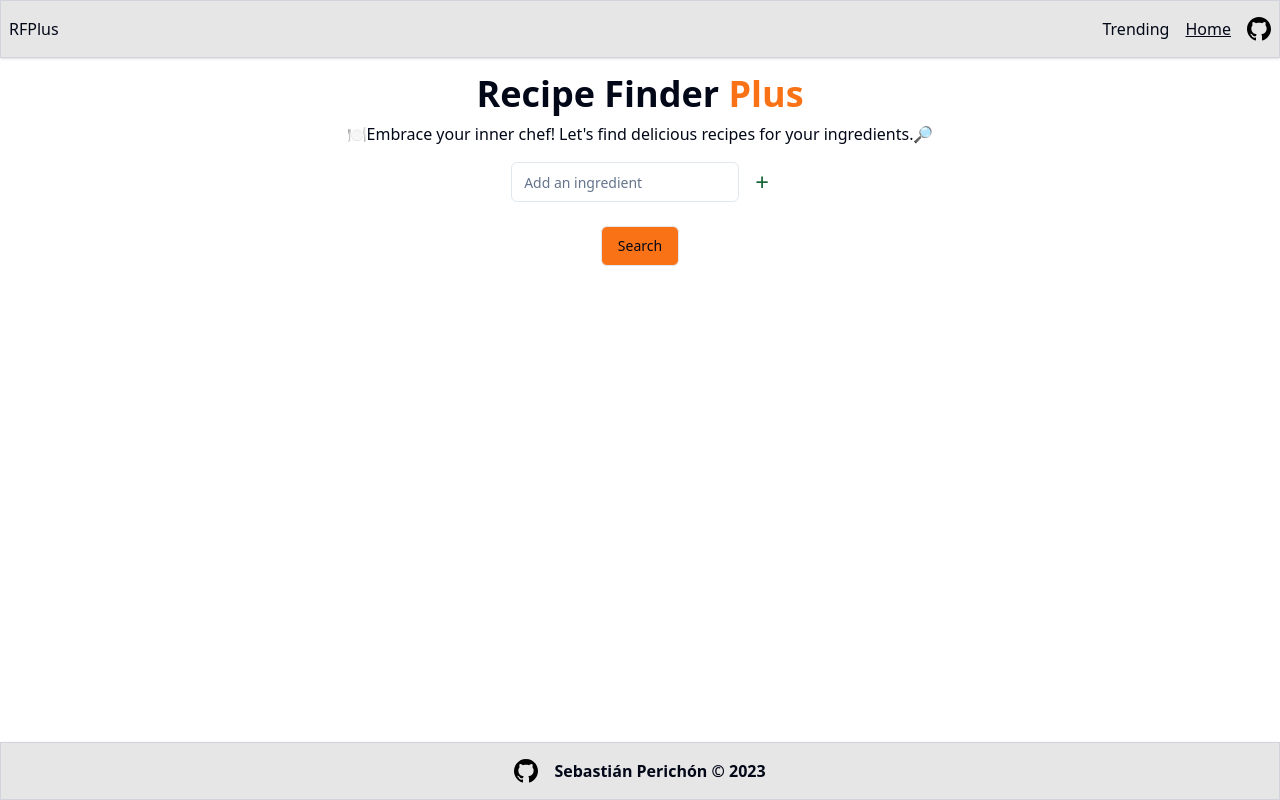
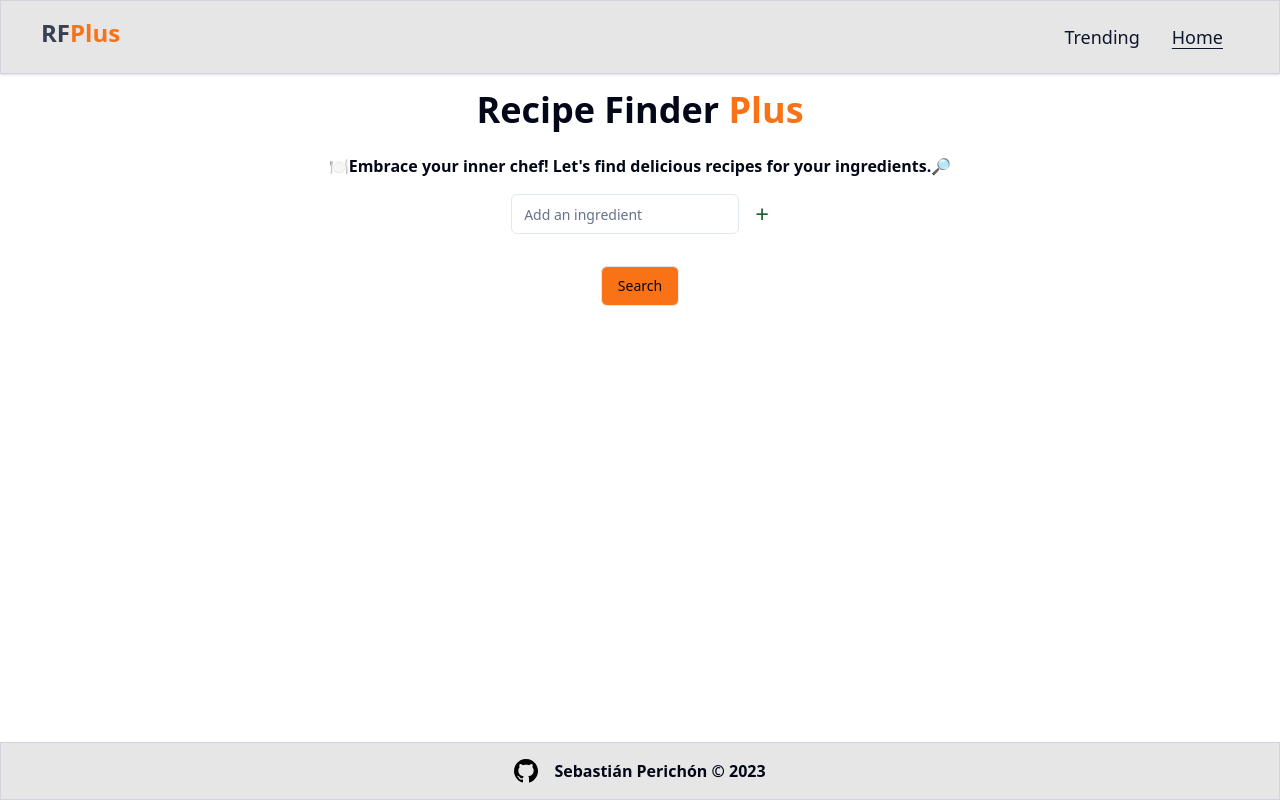
Before and after one commit to modestsp/RecipeFinderPlusClient, a React (Vite) app: page / in a window 1280 px wide. Built offline with nearby package versions, Linux system fonts and the light colour scheme.

Commit message:
added styles

```diff
--- a/src/App.tsx
+++ b/src/App.tsx
@@ -61,10 +61,10 @@ function App() {
   return (
     <div className="flex p-4 flex-col items-center ">
       <h1 className="lg:text-4xl text-3xl font-bold mb-2">
-        Recipe Finder <span className="text-orange-500">Plus</span>
+        Recipe Finder <span className=" text-orange-500">Plus</span>
       </h1>
       {/* <h3>Welcome to the recipe finder</h3> */}
-      <p>
+      <p className="text-base font-semibold mt-4">
         🍽️Embrace your inner chef! Let's find delicious recipes for your
         ingredients.🔎
       </p>
@@ -89,7 +89,7 @@ function App() {
           +
         </button>
       </div>
-      <ul className="flex gap-4 mt-4 mb-2">
+      <ul className="flex gap-4 mt-4 mb-4">
         {params.map((param, index) => {
           return (
             <li
@@ -110,7 +110,7 @@ function App() {
       <Button onClick={handleSubmit} variant="search">
         Search
       </Button>
-      <div className="mt-4">
+      <div className="mt-4 lg:flex">
         {errorMsg && <p>{errorMsg}</p>}
         {recipes.map((recipe) => {
           return <RecipeCard recipe={recipe} key={recipe.id} />;
--- a/src/components/Layout/Footer.tsx
+++ b/src/components/Layout/Footer.tsx
@@ -4,7 +4,7 @@ import { Link } from "react-router-dom";
 const Footer = () => {
   return (
     <footer className="flex gap-4 font-semibold mt-auto shadow justify-center items-center p-4 border bg-[#e6e6e6]  border-gray-300 ">
-      <Link to="https://github.com/modestsp">
+      <Link to="https://github.com/modestsp/RecipeFinderPlusClient">
         <img src={githubIcon} alt="github" />
       </Link>
       <span>Sebastián Perichón © 2023</span>
--- a/src/components/Layout/Header.tsx
+++ b/src/components/Layout/Header.tsx
@@ -1,6 +1,12 @@
 import { Link, useLocation } from "react-router-dom";
 import githubIcon from "../../assets/githubIcon.svg";
 import { useEffect, useState } from "react";
+import {
+  HoverCard,
+  HoverCardContent,
+  HoverCardTrigger,
+} from "../ui/hover-card";
+import { Button } from "../ui/button";
 
 const Header = () => {
   const [tabSelected, setTabSelected] = useState<string | null>(null);
@@ -14,15 +20,26 @@ const Header = () => {
   });
   console.log(location.pathname);
   return (
-    <header className="flex justify-between shadow bg-[#e6e6e6]  align-middle py-4 px-2 border border-gray-300">
-      <p>
-        RF<span>Plus</span>
+    <header className="flex justify-between shadow bg-[#e6e6e6]  align-middle py-4 px-4 lg:px-10 border border-gray-300">
+      <p className="text-2xl font-bold text-gray-700">
+        RF<span className=" text-orange-500 font-">Plus</span>
       </p>
-      <ul className="flex gap-4">
+      <ul className="flex ">
         <li>
-          <Link to={"/trending"}>Trending</Link>
+          {" "}
+          <Button className="sm:text-base lg:text-lg" variant="link">
+            <Link
+              style={{
+                textDecoration: tabSelected === "Trending" ? "underline" : "",
+              }}
+              to={"/trending"}
+            >
+              Trending
+            </Link>
+          </Button>
         </li>
         <li>
+          <Button className="sm:text-base lg:text-lg" variant="link">
             <Link
               style={{
                 textDecoration: tabSelected === "Home" ? "underline" : "",
@@ -31,16 +48,17 @@ const Header = () => {
             >
               Home
             </Link>
+          </Button>
         </li>
         <li>
-          <Link
+          {/* <Link
             style={{
               textDecoration: tabSelected === "Trending" ? "underline" : "",
             }}
             to="https://github.com/modestsp"
           >
             <img src={githubIcon} alt="github" />
-          </Link>
+          </Link> */}
         </li>
       </ul>
     </header>
```
Lines whose indentation alone changed are shown as unchanged.
